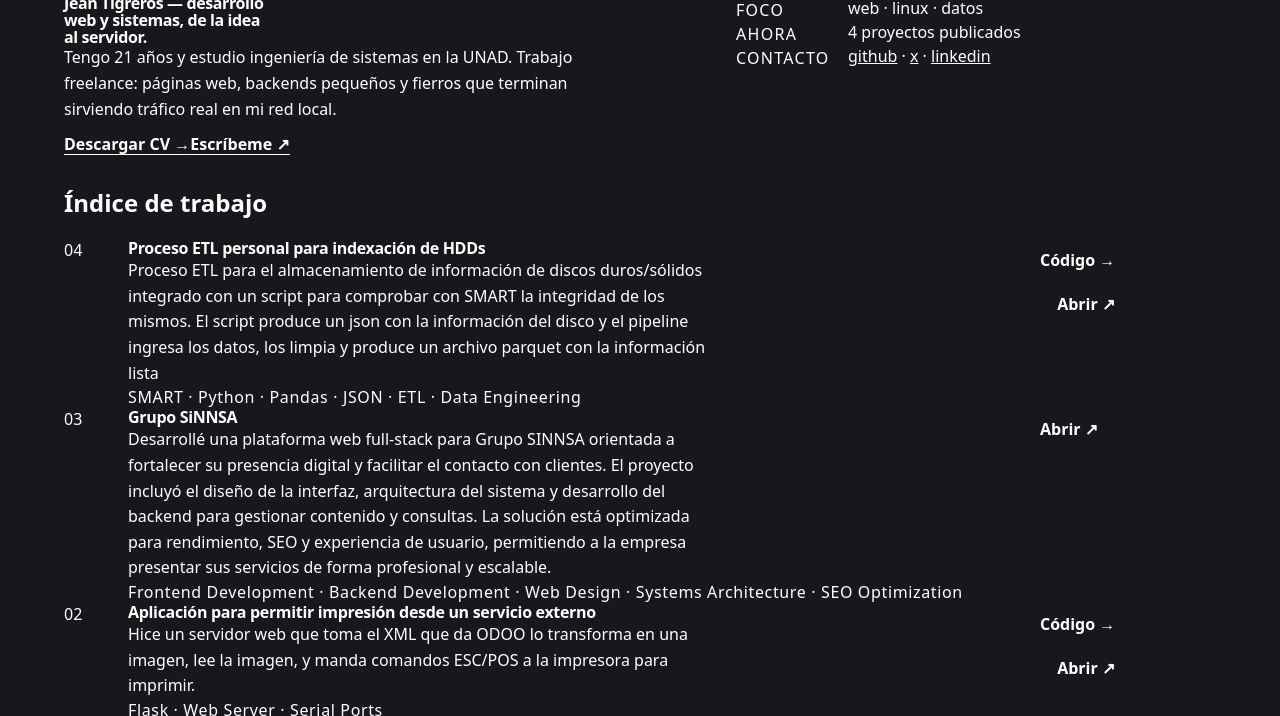
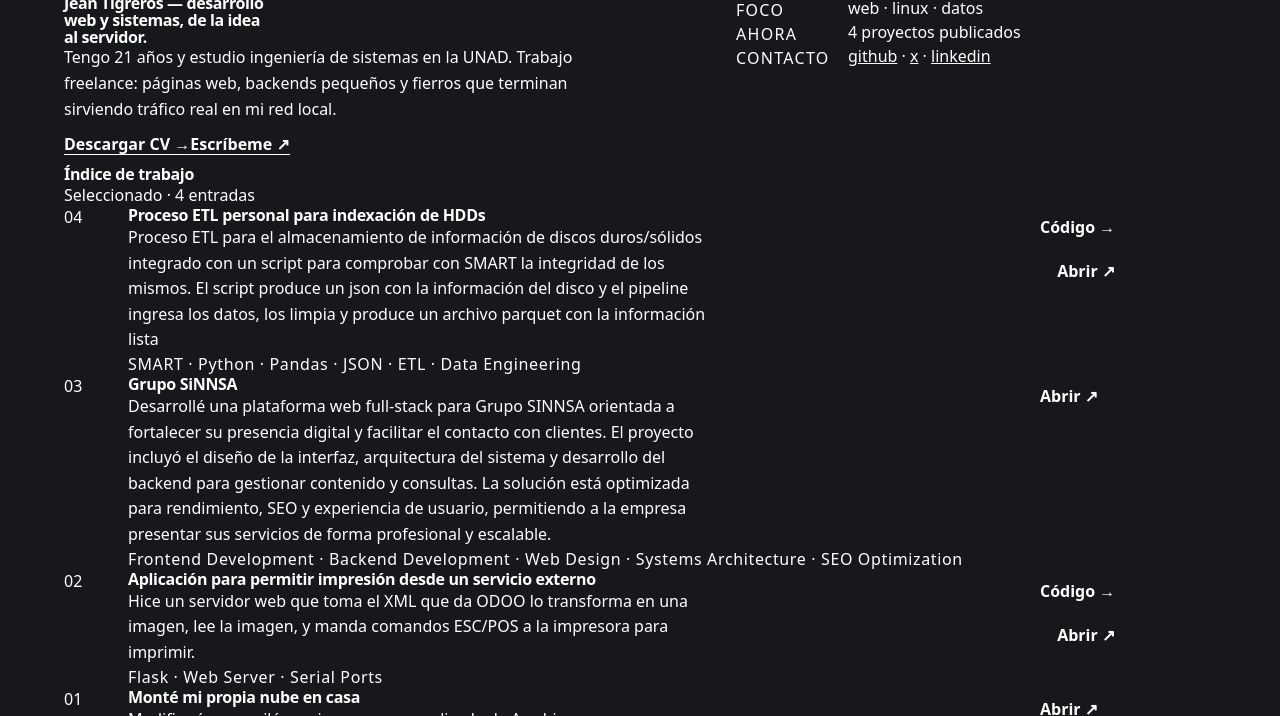
Before and after one commit to jeantigreros/porfolio, an Astro site: page / in a window 1280 px wide. Shown: the part 67-783 px from the top of the page. Built offline with nearby package versions, Linux system fonts and the light colour scheme; Astro itself is replaced by a stand-in of ours.

Commit message:
extend section divider with note and token styles

```diff
--- a/src/components/SectionDivider.astro
+++ b/src/components/SectionDivider.astro
@@ -1,10 +1,38 @@
 ---
 interface Props {
-    title: string;
+  title: string;
+  note?: string;
 }
-const { title } = Astro.props;
+const { title, note } = Astro.props;
 ---
-<div class="max-w-6xl mx-auto px-4 mt-16 mb-10">
-  <h2 class="text-3xl md:text-5xl font-extrabold text-white">{title}</h2>
-  <div class="h-1 w-16 md:w-24 bg-gradient-to-r from-purple-500 via-pink-500 to-yellow-500 rounded-full mt-4"></div>
+
+<div class="sechead">
+  <h2 class="sechead__title">{title}</h2>
+  {note && <p class="sechead__note">{note}</p>}
 </div>
+
+<style>
+  .sechead {
+    max-width: 72rem;
+    margin: 0 auto var(--space-lg);
+    padding: var(--space-2xl) var(--space-md) 0;
+  }
+  .sechead__title {
+    font-family: var(--font-display);
+    font-style: normal;
+    font-weight: 700;
+    font-size: var(--text-2xl);
+    letter-spacing: -0.02em;
+    line-height: 1.1;
+    color: var(--color-ink);
+    margin: 0 0 var(--space-xs);
+    overflow-wrap: anywhere;
+    min-width: 0;
+  }
+  .sechead__note {
+    font-family: var(--font-mono);
+    font-size: var(--text-sm);
+    color: var(--color-muted);
+    margin: 0;
+  }
+</style>
```
